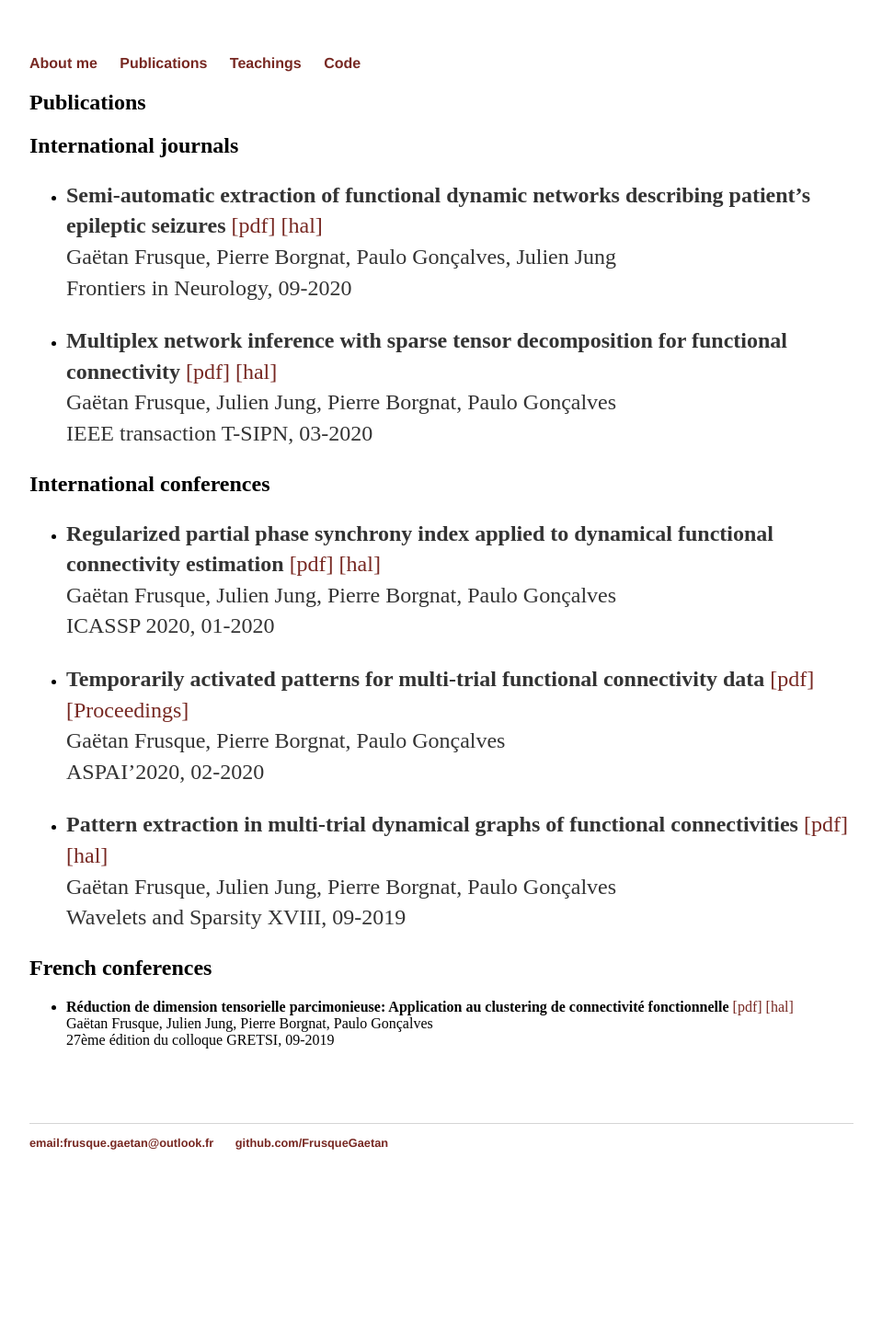
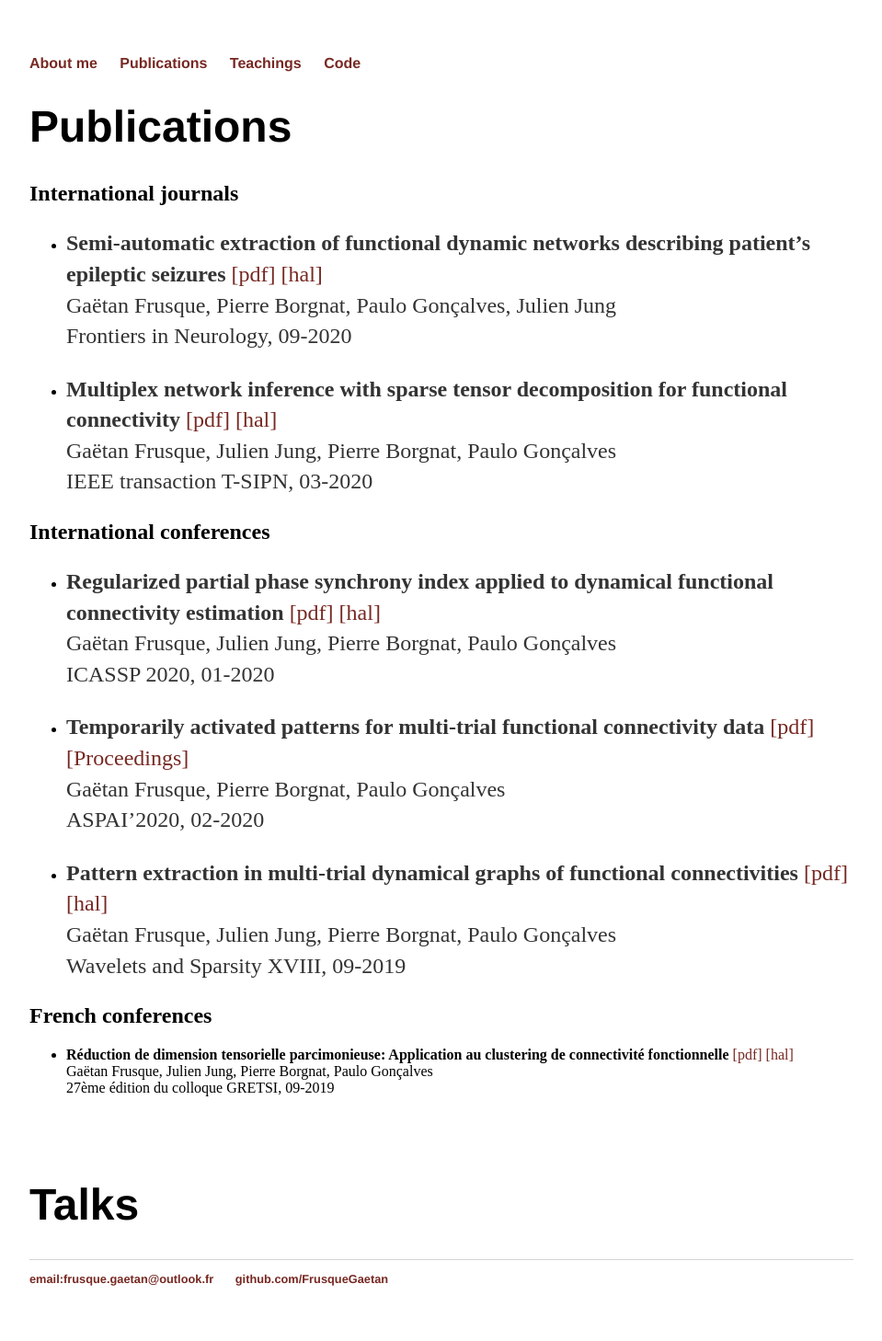
Before and after one commit to FrusqueGaetan/FrusqueGaetan.github.io, a Jekyll site: the page built from Publications/index.md, in a window 1280 px wide. Shown: the whole page at 92% size, without its empty margins (160-1119 px from the left). Built offline with Jekyll 4.4.1, drawn with Linux system fonts in a browser that asks for light colours; before the commit the page ends 1310 px from its top, so only the background shows below that.

Commit message:
Update index.md

```diff
--- a/Publications/index.md
+++ b/Publications/index.md
@@ -2,7 +2,7 @@
 layout: default
 title: Frusque Gaëtan
 ---
-## Publications
+# Publications
 
 ## International journals
 
@@ -35,3 +35,5 @@ Gaëtan Frusque, Julien Jung, Pierre Borgnat, Paulo Gonçalves \
 27ème édition du colloque GRETSI, 09-2019
 
 <br/>
+
+# Talks
```
